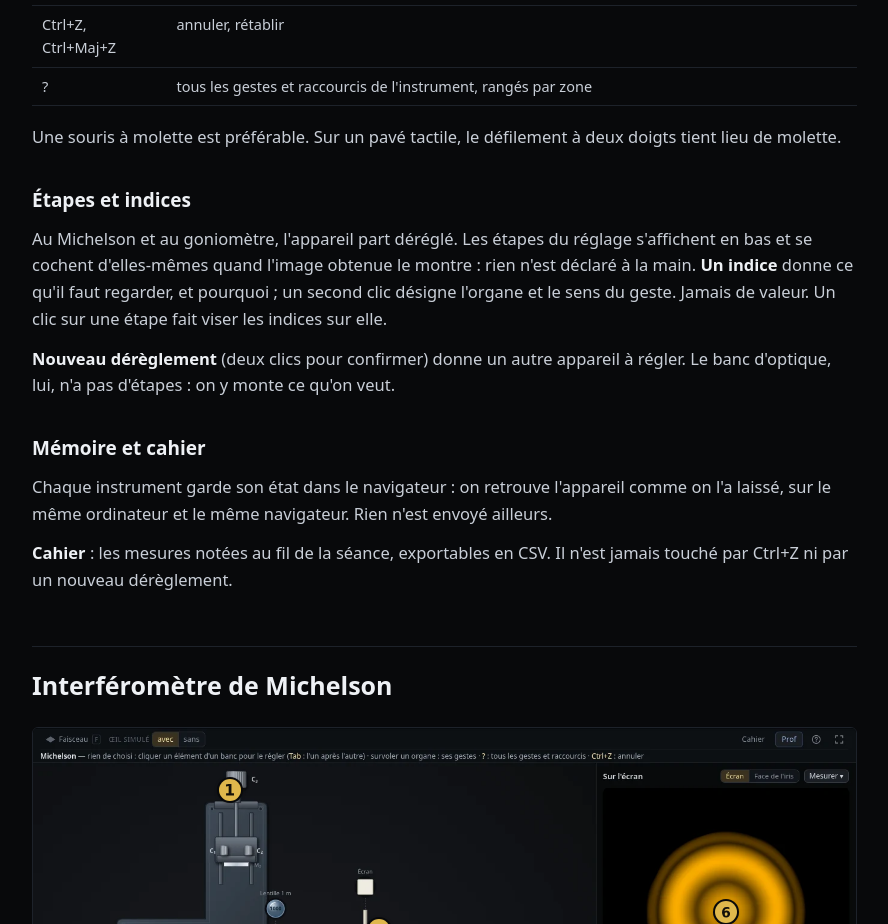
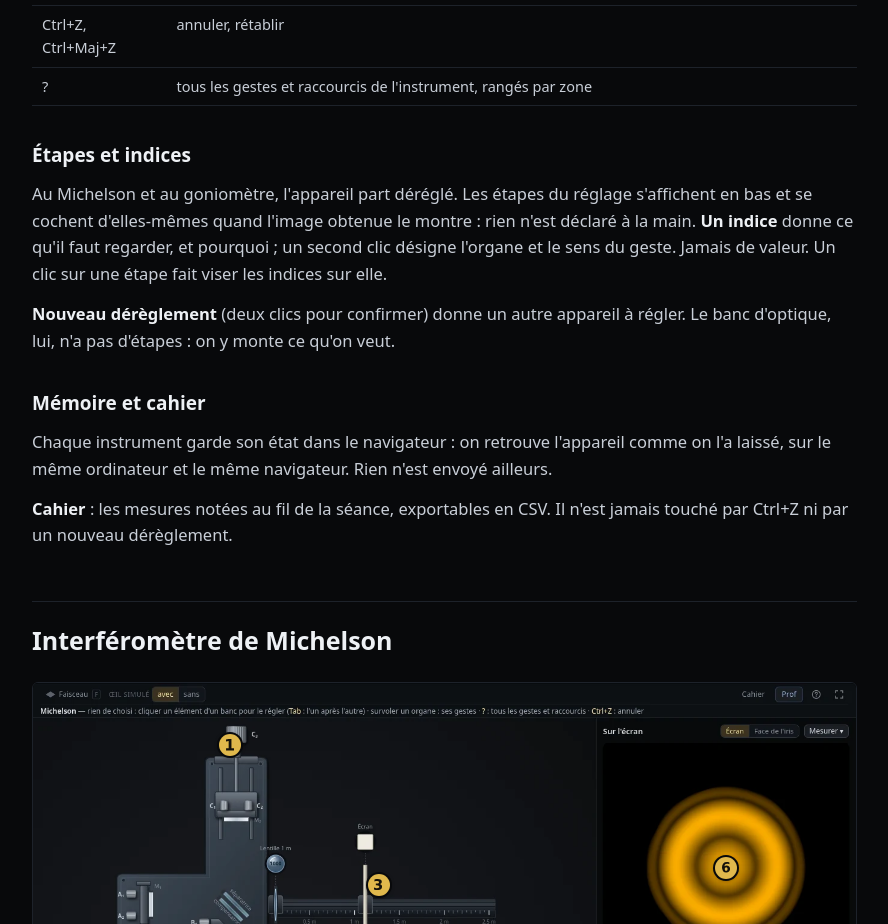
Before and after one commit to sebreyt/salle-noire, a plain HTML site: page pages/prise-en-main.html in a window 1280 px wide. Shown: the part 1800-2724 px from the top of the page, without its empty margins (320-1208 px from the left). Drawn offline with Linux system fonts and the light colour scheme; files whose address does not match are found by name.

```diff
--- a/pages/prise-en-main.html
+++ b/pages/prise-en-main.html
@@ -92,7 +92,6 @@
     <tr><td>?</td><td>tous les gestes et raccourcis de l'instrument, rangés par zone</td></tr>
   </tbody>
 </table>
-<p>Une souris à molette est préférable. Sur un pavé tactile, le défilement à deux doigts tient lieu de molette.</p>
 
 <h3 id="guidage">Étapes et indices</h3>
 <p>Au Michelson et au goniomètre, l'appareil part déréglé. Les étapes du réglage s'affichent en bas et se cochent
```
Also changed, not shown: site/prise-en-main/index.html (+0 -1 lines).
